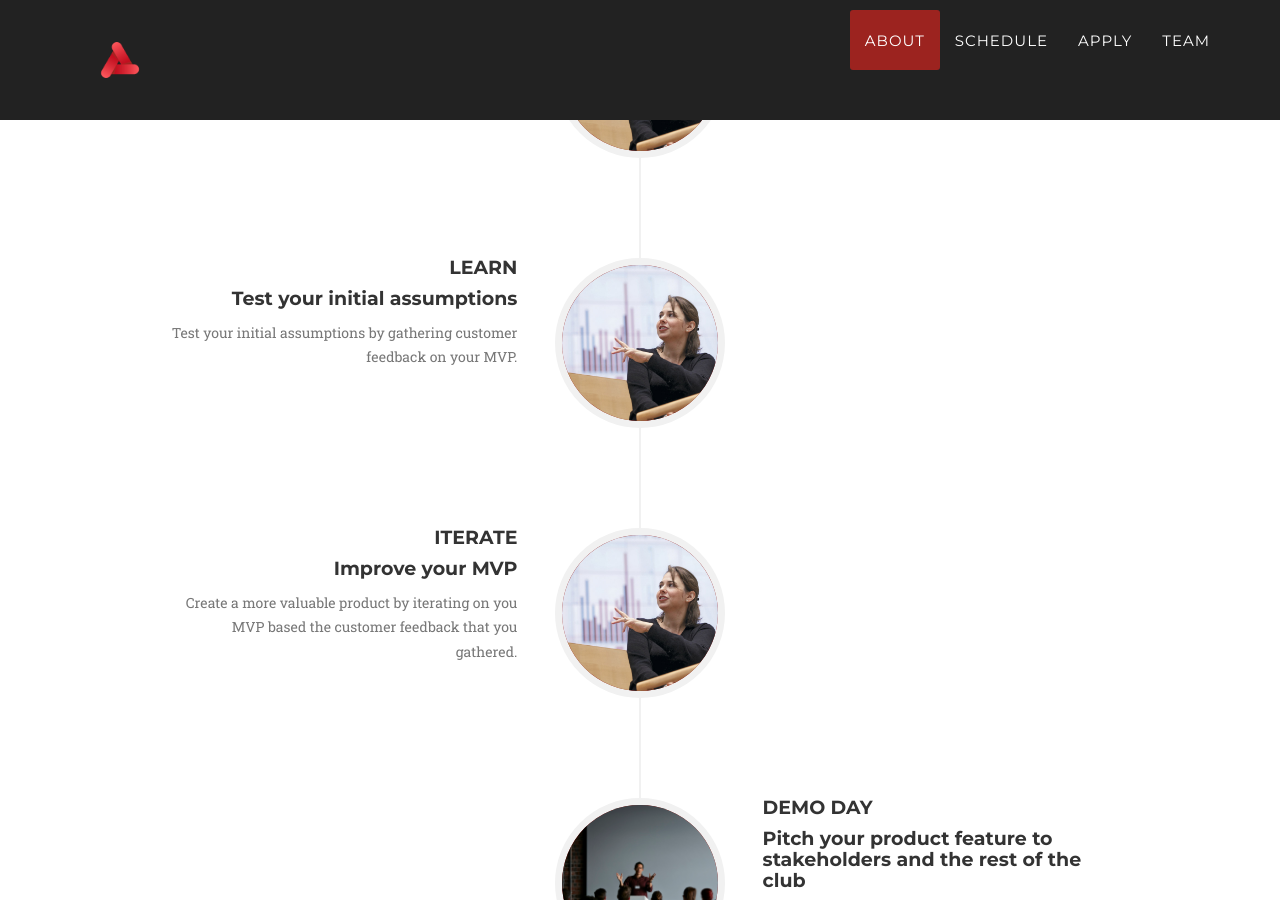
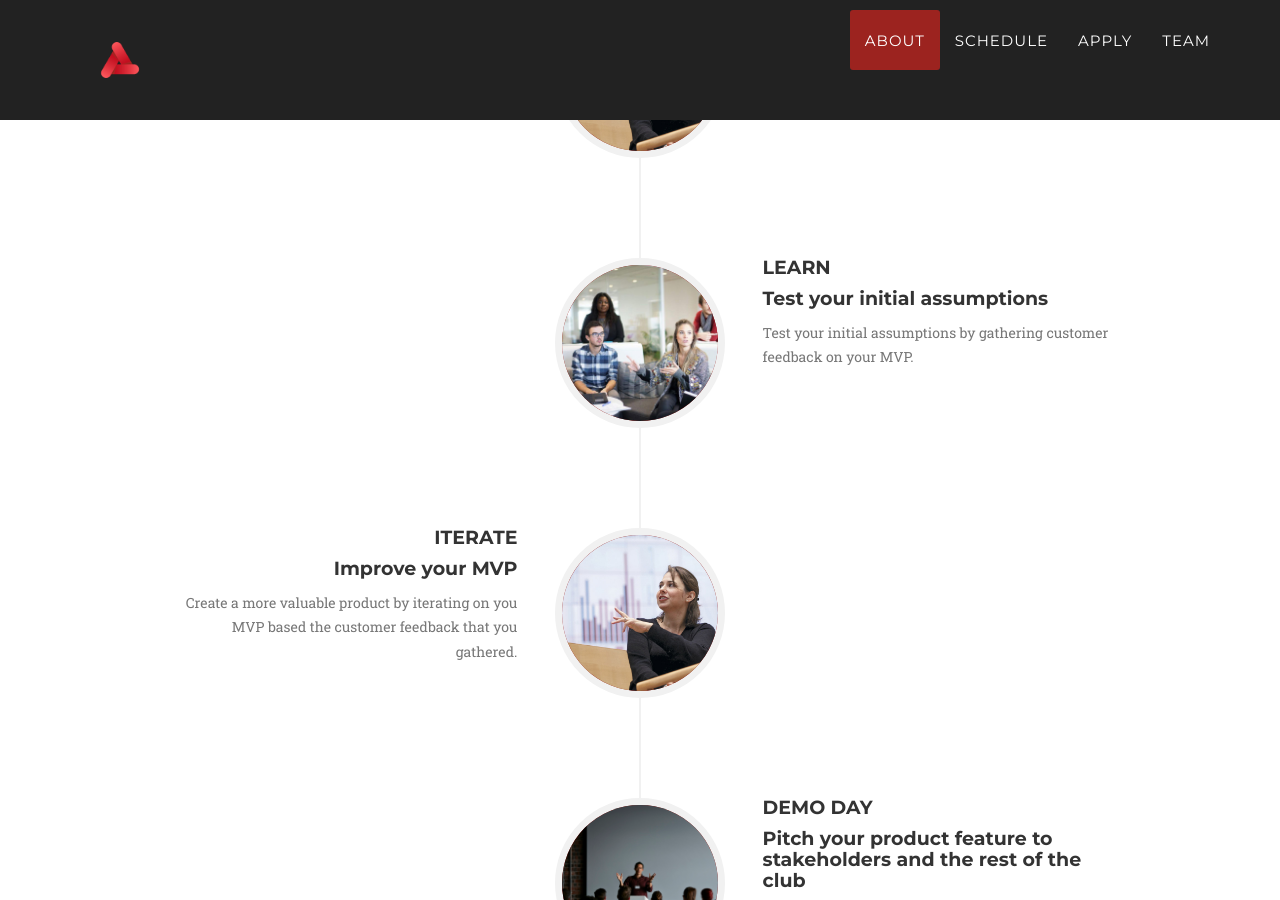
Before and after one commit to unc-pmclub/main-website, a Jekyll site: the page built from index.html, in a window 1280 px wide and 900 px high, scrolled down 2435 px. Built offline with Jekyll 4.4.1, drawn with Linux system fonts in a browser that asks for light colours; some web fonts are replaced.

Commit message:
Update fmwork.html

```diff
--- a/_includes/fmwork.html
+++ b/_includes/fmwork.html
@@ -68,9 +68,9 @@
                                 </div>
                             </div>
                         </li>
-                        <li>
+                       <li class="timeline-inverted">
                             <div class="timeline-image">
-                                <img class="img-circle img-responsive" src="img/about/3.jpg" alt="">
+                                <img class="img-circle img-responsive" src="img/about/2.jpg" alt="">
                             </div>
                             <div class="timeline-panel">
                                 <div class="timeline-heading">
@@ -78,13 +78,14 @@
                                     <h4 class="subheading">Test your initial assumptions</h4>
                                 </div>
                                 <div class="timeline-body">
-                                    <p class="text-muted">Test your initial assumptions by gathering customer feedback on your MVP.
-                                    <!-- <span class="in-schedule">
-                                    </br></br>*Sep.17  &nbsp; PM Club x Microsoft PM
-                                    </br>Oct.2 Invited Talk #2: TBA
-                                    </br>Oct.23  &nbsp; Invited Talk #3: TBA
-                                    </br>Nov.6 Invited Talk #4: TBA
-                                    </span> -->
+                                    <p class="text-muted">Test your initial assumptions by gathering customer feedback on your MVP.</br>
+                                    <span class="in-schedule">
+                                    <!-- </br>Sep.3  &nbsp; Team Building
+                                    </br>Sep.11  &nbsp; Lab #1: Ideate
+                                    </br>Sep.25 Lab #2: Design
+                                    </br>Oct.9  &nbsp; Lab #3: Build
+                                    </br>Oct.30 Lab #4: Learn
+                                    </br>Nov.13 Lab #5: Iterate</span></p> -->
                                 </div>
                             </div>
                         </li>
```
